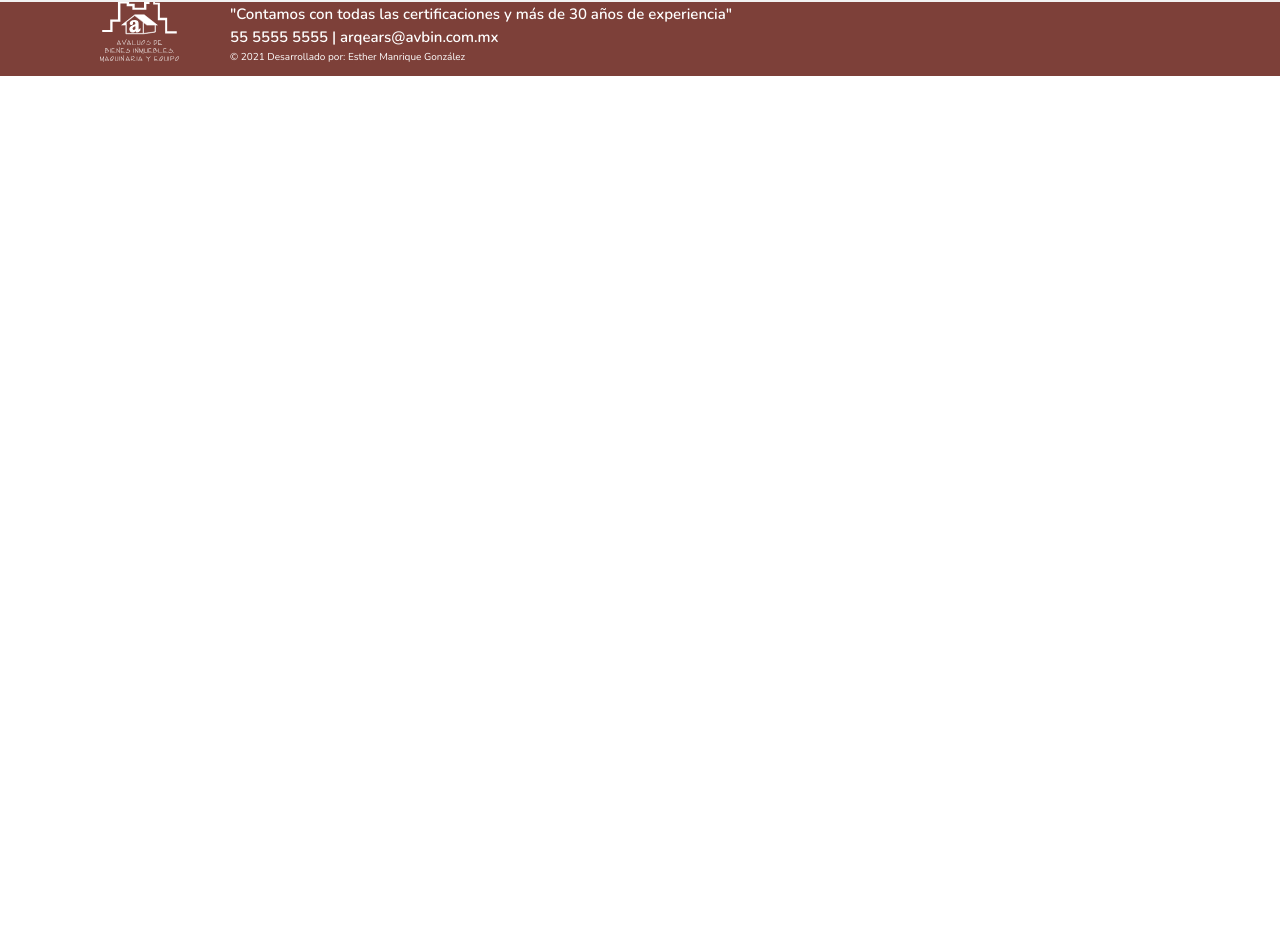
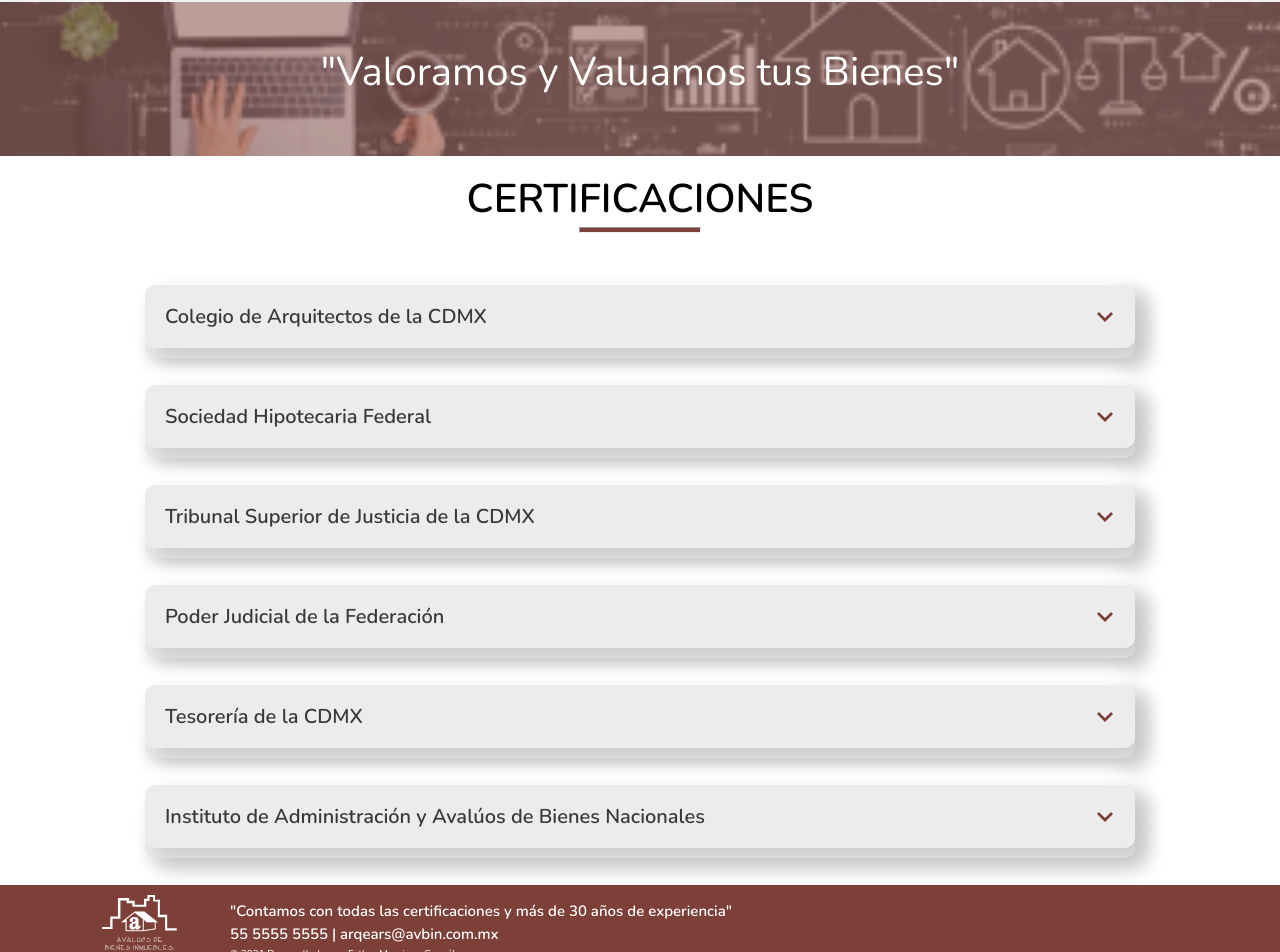
Before and after one commit to EstherManrique/avbinme-react, a React (Create React App) app: page /certificaciones in a window 1280 px wide. Shown: the part 112-1064 px from the top of the page. Before the commit the page ends 800 px from the top, so only its background shows below. Built offline with nearby package versions, Linux system fonts and the light colour scheme.

Commit message:
Added certifications page and component

```diff
--- a/src/App.js
+++ b/src/App.js
@@ -6,9 +6,7 @@ import Home from "./components/Pages/Home";
 import We from "./components/Pages/We";
 import Contact from "./components/Pages/Contact";
 import Services from "./components/Pages/Services";
-
-
-
+import Certifications from "./components/Pages/Certifications";
 
 const browserHistory = createBrowserHistory();
 
@@ -36,7 +34,11 @@ function App() {
           <Services />
         </Route>
       </Switch>
-
+      <Switch>
+        <Route exact path="/certificaciones">
+          <Certifications />
+        </Route>
+      </Switch>
 
       <Footer />
     </Router>
--- /dev/null
+++ b/src/components/Certifications/CertificationsContent.js
@@ -0,0 +1,165 @@
+import React, { Fragment, useEffect } from "react";
+
+const acordionToggle = () => {
+  const blocks = document.querySelectorAll(".acordion .block");
+  if (blocks.length) {
+    blocks.forEach((block) => {
+      const title = block.querySelector(".title");
+      title.addEventListener("click", () => {
+        if (block.classList.contains("active")) {
+          block.classList.remove("active");
+        } else {
+          blocks.forEach((b) => {
+            b.classList.remove("active");
+          });
+          block.classList.add("active");
+        }
+      });
+    });
+  }
+};
+
+const CertificationsContent = () => {
+  useEffect(() => {
+    acordionToggle();
+  }, []);
+
+  return (
+    <Fragment>
+      <section
+        className="content-certifications"
+        aria-label="Contenido de la sección de Certificaciones"
+      >
+        <div
+          className="main-subtitle"
+          role="region"
+          aria-label="Título de la página Cédulas Profesionales y Certificaciones"
+        >
+          <h2>CERTIFICACIONES</h2>
+          <hr />
+        </div>
+
+        <div className="container">
+          <div className="acordion">
+            <div className="block">
+              <div className="title-acordion">
+                <h2 className="title">
+                  Colegio de Arquitectos de la CDMX
+                  <span className="icon-acordion"></span>
+                </h2>
+              </div>
+              <div className="content-acordion">
+                <img
+                  src={
+                    process.env.PUBLIC_URL + "/assets/images/Logo-CAM-SAM.png"
+                  }
+                  alt="Logotipo de CAM-SAM"
+                />
+                <p className="description-acordion">
+                  Lorem ipsum dolor sit amet consectetur adipisicing elit.
+                  Repellat minus consequuntur necessitatibus
+                </p>
+              </div>
+            </div>
+
+            <div className="block">
+              <div className="title-acordion">
+                <h2 className="title">
+                  Sociedad Hipotecaria Federal
+                  <span className="icon-acordion"></span>
+                </h2>
+              </div>
+              <div className="content-acordion">
+                <img
+                  src={process.env.PUBLIC_URL + "/assets/images/LOGO_SHF.svg"}
+                  alt="Logotipo de SHF"
+                />
+                <p className="description-acordion">
+                  Lorem ipsum dolor sit amet consectetur adipisicing elit.
+                  Repellat minus consequuntur necessitatibus
+                </p>
+              </div>
+            </div>
+
+            <div className="block">
+              <div className="title-acordion">
+                <h2 className="title">
+                  Tribunal Superior de Justicia de la CDMX
+                  <span className="icon-acordion"></span>
+                </h2>
+              </div>
+              <div className="content-acordion">
+                <img
+                  src={process.env.PUBLIC_URL + "/assets/images/TSJ.png"}
+                  alt="Logotipo del TSJ"
+                />
+                <p className="description-acordion">
+                  Lorem ipsum dolor sit amet consectetur adipisicing elit.
+                  Repellat minus consequuntur necessitatibus
+                </p>
+              </div>
+            </div>
+
+            <div className="block">
+              <div className="title-acordion">
+                <h2 className="title">
+                  Poder Judicial de la Federación
+                  <span className="icon-acordion"></span>
+                </h2>
+              </div>
+              <div className="content-acordion">
+                <img
+                  src={process.env.PUBLIC_URL + "/assets/images/PJF.png"}
+                  alt="Logotipo del PJF"
+                />
+                <p className="description-acordion">
+                  Lorem ipsum dolor sit amet consectetur adipisicing elit.
+                  Repellat minus consequuntur necessitatibus
+                </p>
+              </div>
+            </div>
+
+            <div className="block">
+              <div className="title-acordion">
+                <h2 className="title">
+                  Tesorería de la CDMX<span className="icon-acordion"></span>
+                </h2>
+              </div>
+              <div className="content-acordion">
+                <img
+                  src={process.env.PUBLIC_URL + "/assets/images/Tesoteria.svg"}
+                  alt="Logotipo de la Tesorería de la CDMX"
+                />
+                <p className="description-acordion">
+                  Lorem ipsum dolor sit amet consectetur adipisicing elit.
+                  Repellat minus consequuntur necessitatibus
+                </p>
+              </div>
+            </div>
+
+            <div className="block">
+              <div className="title-acordion">
+                <h2 className="title">
+                  Instituto de Administración y Avalúos de Bienes Nacionales
+                  <span className="icon-acordion"></span>
+                </h2>
+              </div>
+              <div className="content-acordion">
+                <img
+                  src={process.env.PUBLIC_URL + "/assets/images/Indaabin.png"}
+                  alt="Logotipo de Indaabin"
+                />
+                <p className="description-acordion">
+                  Lorem ipsum dolor sit amet consectetur adipisicing elit.
+                  Repellat minus consequuntur necessitatibus
+                </p>
+              </div>
+            </div>
+          </div>
+        </div>
+      </section>
+    </Fragment>
+  );
+};
+
+export default CertificationsContent;
--- a/src/components/Pages/Certifications.js
+++ b/src/components/Pages/Certifications.js
@@ -0,0 +1,14 @@
+import React, { Fragment } from 'react';
+import HeroSlogan from '../HeroSlogan/HeroSlogan';
+import CertificationsContent from '../Certifications/CertificationsContent';
+
+const Certifications = () => {
+  return (
+    <Fragment>
+      <HeroSlogan />
+      <CertificationsContent />
+    </Fragment>
+  )
+}
+
+export default Certifications
```
